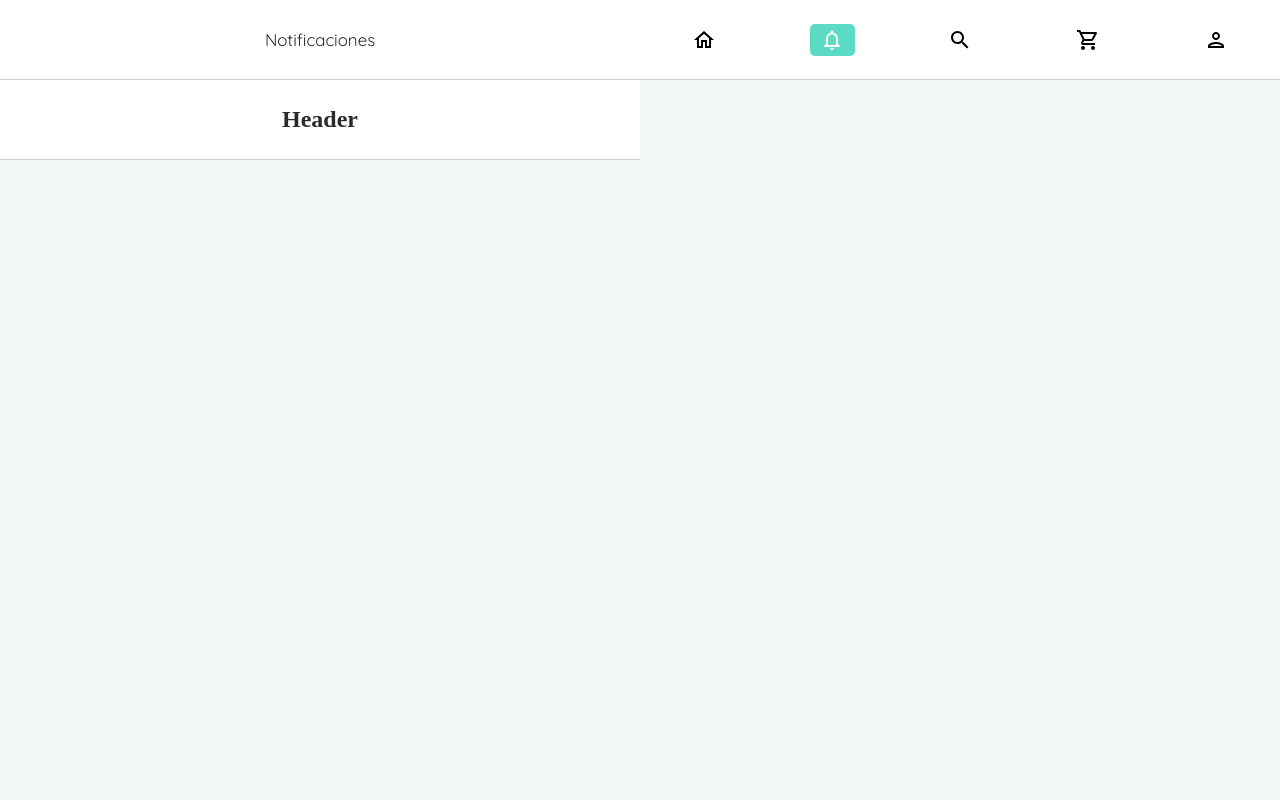
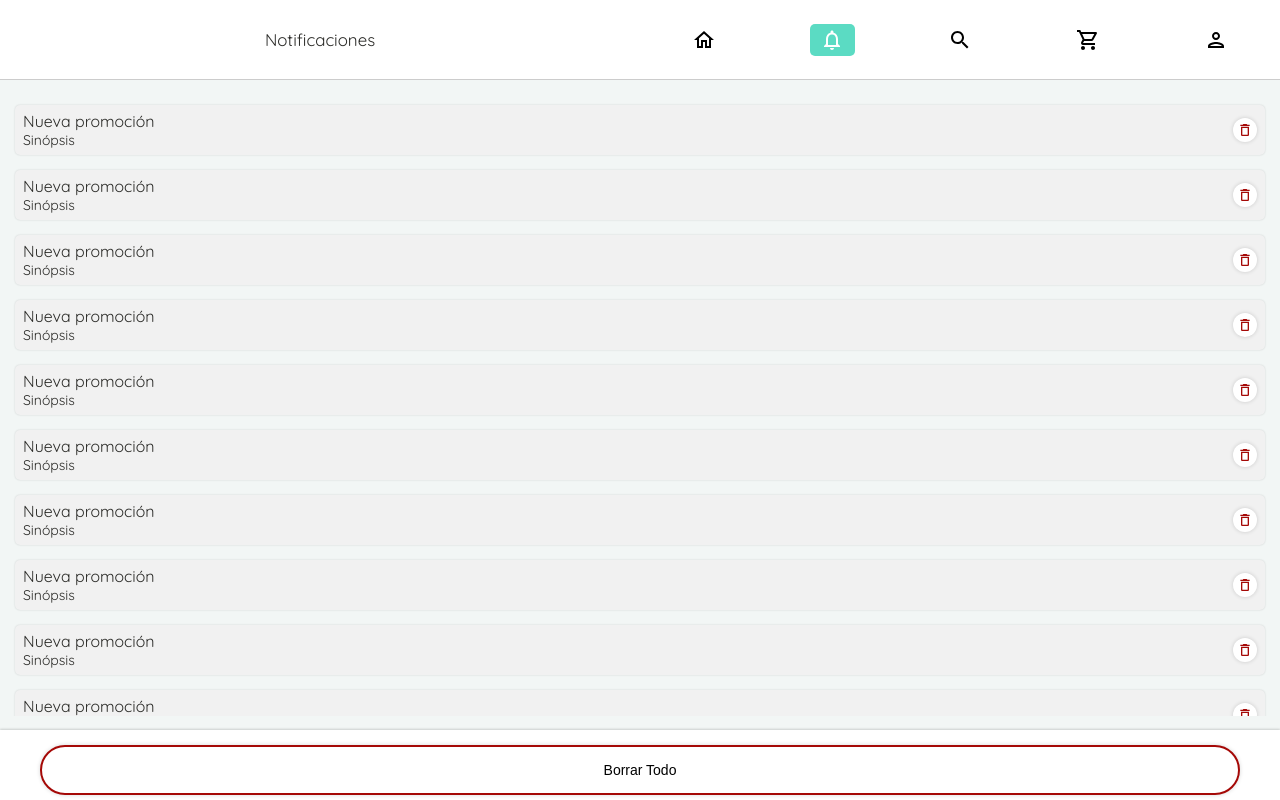
Before and after one commit to oozmakappajs/Louis-Monstruon-front, a React app: page /notifications in a window 1280 px wide. Built offline with nearby package versions, Linux system fonts and the light colour scheme.

Commit message:
Setting containers to Notifications.js

```diff
--- a/src/assets/styles/components/CardNotification.scss
+++ b/src/assets/styles/components/CardNotification.scss
@@ -1,23 +1,27 @@
-@import '../lib/fonts';
 @import '../lib/palette';
 
 .CartNotification {
-  font-family: 'Quicksand', sans-serif;
-  width: calc(100% - 40px);
+  font-family: 'Quicksand Regular';
+  width: calc(100% - 20px);
   box-shadow: 0px 0px 2px #00000029;
   border-radius: 5px;
-  margin: 20px;
+  margin: 10px;
   display: flex;
   justify-content: space-between;
   align-items: center;
   min-height: 50px;
-  // background: map-get(map-get($palette, greyColors), lighter);
-  background: red;
+  background: map-get(map-get($palette, greyColors), lighter);
   &__icon {
     margin-right: 8px;
   }
   &__text {
+    width: 80%;
     margin-left: 8px;
+    color: map-get(map-get($palette, lightTheme), content);
+    text-decoration: none;
+    &:hover {
+      cursor: pointer;
+    }
   }
   &__title {
     font-size: 16px;
@@ -26,3 +30,10 @@
     font-size: 14px;
   }
 }
+
+@media screen and (min-width: 768px) {
+  .CartNotification {
+    width: calc(100% - 30px);
+    margin: 15px;
+  }
+}
--- a/src/assets/styles/pages/notifications.scss
+++ b/src/assets/styles/pages/notifications.scss
@@ -1,6 +1,36 @@
+@import '../lib/palette';
+
 .notifications {
   grid-area: 1 / 1 / 4 / 2;
-  overflow: scroll;
+  padding: 10px 0 20px;
+  height: calc(100% - (8vh + 50px));
+  overflow-y: auto;
+  &_deleteAll {
+    position: fixed;
+    height: 40px;
+    padding: 15px 20px;
+    background: map-get(map-get($palette, lightTheme), white);
+    box-shadow: 0px -1px 2px #00000029;
+    left: 0;
+    right: 0;
+    bottom: 8vh;
+  }
+}
+
+@media screen and (min-width: 375px) {
+  .notifications {
+    &_deleteAll {
+      bottom: 10vh;
+    }
+  }
+}
+
+@media screen and (min-width: 425px) {
+  .notifications {
+    &_deleteAll {
+      bottom: 11vh;
+    }
+  }
 }
 
 @media screen and (min-width: 500px) {
@@ -8,3 +38,22 @@
     grid-area: 1 / 1 / 4 / 3;
   }
 }
+
+@media screen and (min-width: 768px) {
+  .notifications {
+    &_deleteAll {
+      bottom: 0;
+    }
+    &::-webkit-scrollbar {
+      width: 8px;
+      border-radius: 8px;
+      background: map-get(map-get($palette, greyColors), moon);
+    }
+    &::-webkit-scrollbar-thumb {
+      width: 8px;
+      border-radius: 8px;
+      background: map-get(map-get($palette, lightTheme), content);
+      cursor: pointer;
+    }
+  }
+}
--- a/src/components/CardNotification.js
+++ b/src/components/CardNotification.js
@@ -1,14 +1,17 @@
 import React from 'react';
+import { Link } from 'react-router-dom';
+
 import IconButton from './elements/IconButton';
+
 import '../assets/styles/components/CardNotification.scss';
 
 const CartNotification = () => {
   return (
-    <div className="CartNotification">
-      <div className="CartNotification__details CartNotification__text">
+    <div className="CartNotification" to="/man/pants/213413ed13">
+      <Link className="CartNotification__details CartNotification__text" to="/man/pants/213413ed13">
         <p className="CartNotification__title">Nueva promoción</p>
         <p className="CartNotification__sinopsis">Sinópsis</p>
-      </div>
+      </Link>
       <div className="CartNotification__delete CartNotification__icon">
         <IconButton type="delete" />
       </div>
--- a/src/pages/Notifications.js
+++ b/src/pages/Notifications.js
@@ -1,45 +1,33 @@
 import React from 'react';
+
+import CartNotification from '../components/CardNotification';
+import Button from '../components/elements/Button';
 
 import '../assets/styles/pages/notifications.scss';
 
 const Notifications = (props) => {
   return (
-    <>
-      <header className="header">
-        <h2>Header</h2>
-      </header>
-      <main className="content">
-        <section className="notifications">
-          <div>
-            <p>notification</p>
-          </div>
-          <div>
-            <p>notification</p>
-          </div>
-          <div>
-            <p>notification</p>
-          </div>
-          <div>
-            <p>notification</p>
-          </div>
-          <div>
-            <p>notification</p>
-          </div>
-          <div>
-            <p>notification</p>
-          </div>
-          <div>
-            <p>notification</p>
-          </div>
-          <div>
-            <p>notification</p>
-          </div>
-        </section>
-      </main>
-      <nav className="menu_navigation">
-        <h2>Menu de Navegación</h2>
-      </nav>
-    </>
+    <section className="notifications">
+      <CartNotification />
+      <CartNotification />
+      <CartNotification />
+      <CartNotification />
+      <CartNotification />
+      <CartNotification />
+      <CartNotification />
+      <CartNotification />
+      <CartNotification />
+      <CartNotification />
+      <CartNotification />
+      <CartNotification />
+      <CartNotification />
+      <CartNotification />
+      <CartNotification />
+      <CartNotification />
+      <div className="notifications_deleteAll">
+        <Button name="error">Borrar Todo</Button>
+      </div>
+    </section>
   );
 };
 
```
